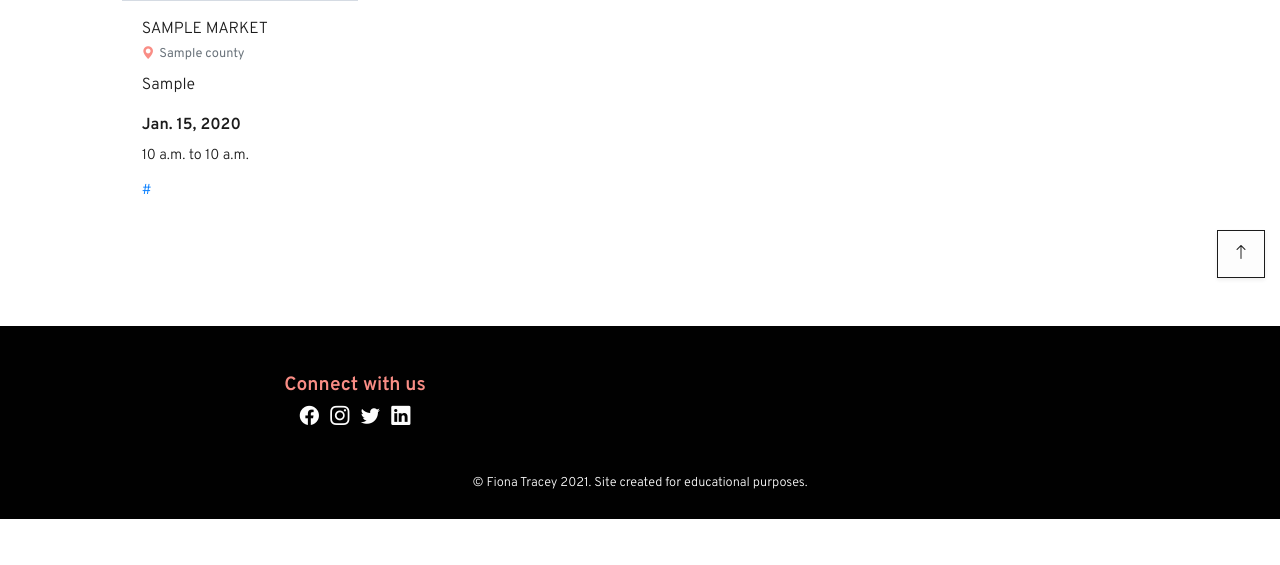
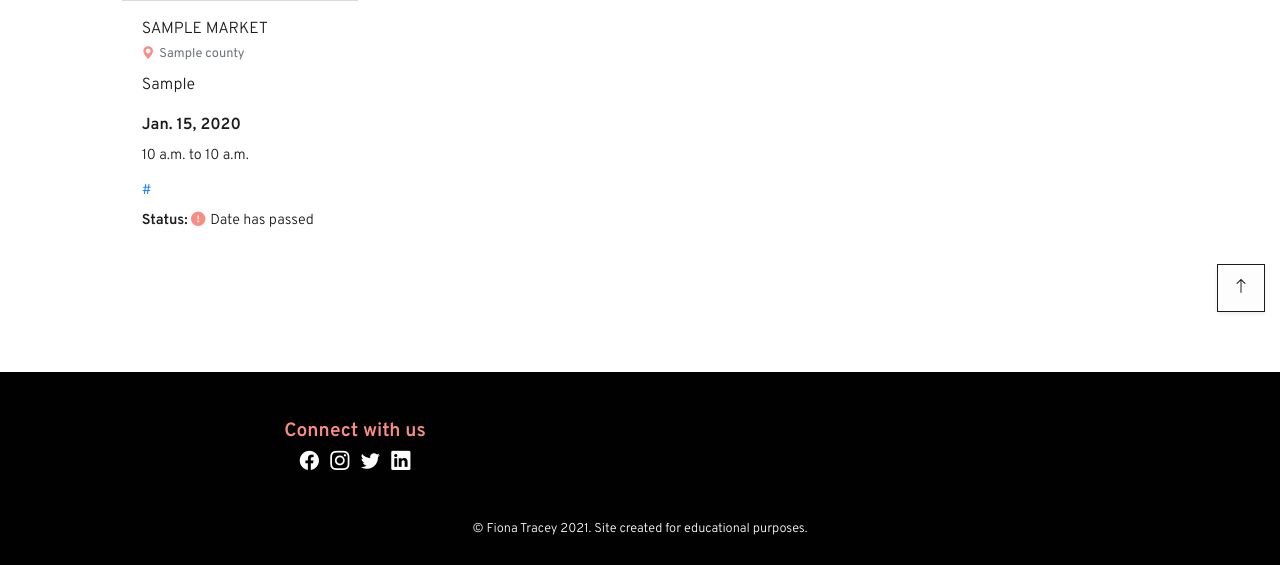
Before and after one commit to Fiona-T/knot-art, a Django app: page /markets/ in a window 1280 px wide. Shown: the part 472-1037 px from the top of the page. Before the commit the page ends 991 px from the top, so only its background shows below. Run offline with Django 3.2, Linux system fonts and the light colour scheme; a user stored in the database is signed in; tables that the repository leaves empty hold one stand-in row (values such as "Sample post"); grey boxes marked "Sample" are stand-in pictures; some libraries are stand-ins or nearby versions.

Commit message:
feat: update markets.html to show market status - past or upcoming for superuser, markets app

```diff
--- a/markets/templates/markets/markets.html
+++ b/markets/templates/markets/markets.html
@@ -51,6 +51,16 @@
                         <div class="card-footer border-0 bg-white py-1 mb-4">
                             <a href="{{ market.website }}" target="_blank" rel="noopener"
                                 class="font-90">{{ market.website }}</a>
+                            {% if request.user.is_superuser %}
+                            <!-- superuser can view all markets so show status -->
+                            <p class="font-90 mt-2"><span class="fw-600">Status:</span>
+                                <span>{% if market.date_passed %}
+                                    <i class="bi bi-exclamation-circle-fill shop-icon" aria-hidden="true"></i>Date has
+                                    passed
+                                    {% else %} Upcoming {% endif %}
+                                </span>
+                            </p>
+                            {% endif %}
                         </div>
                     </div>
                 </div>
```
